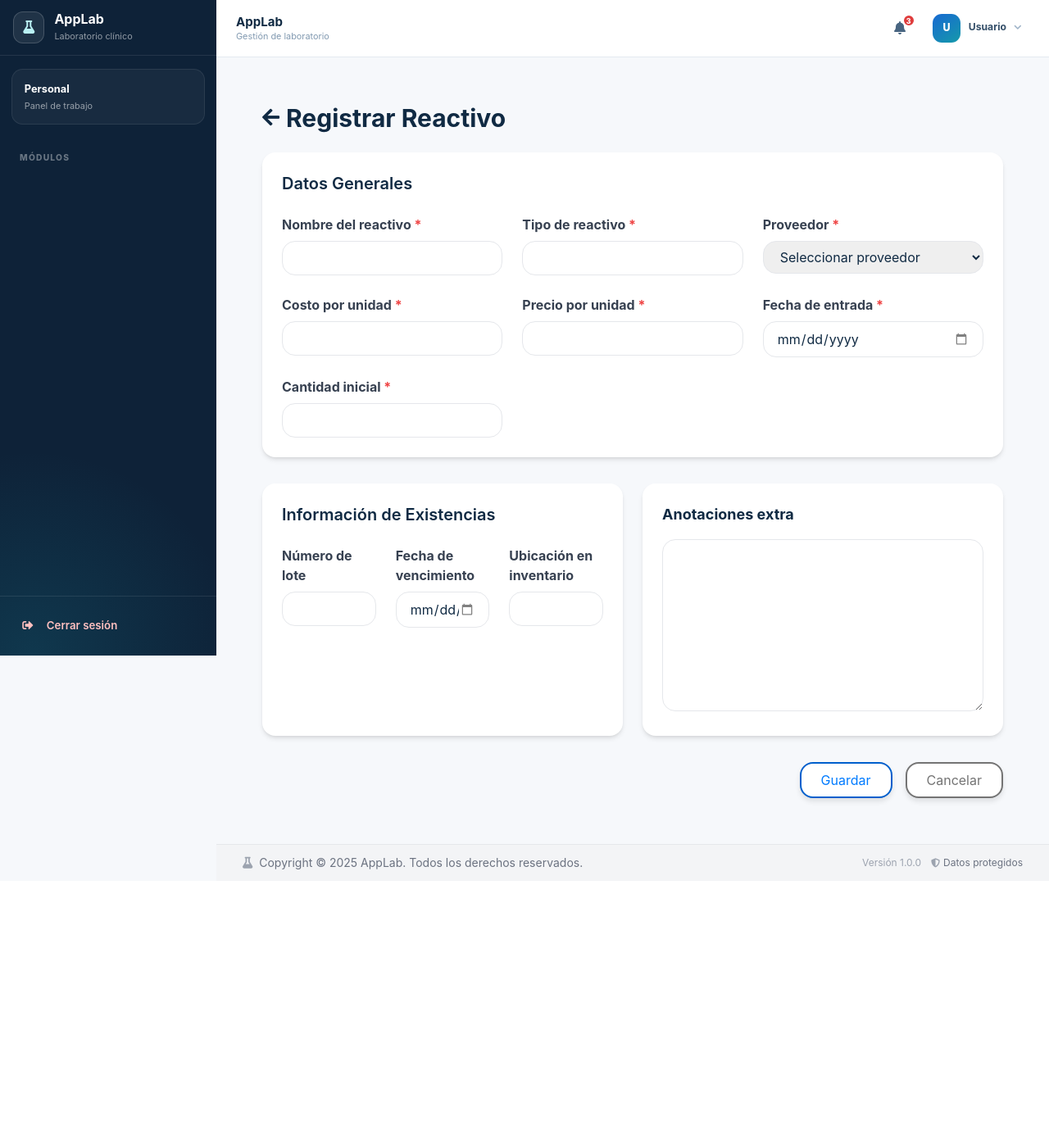
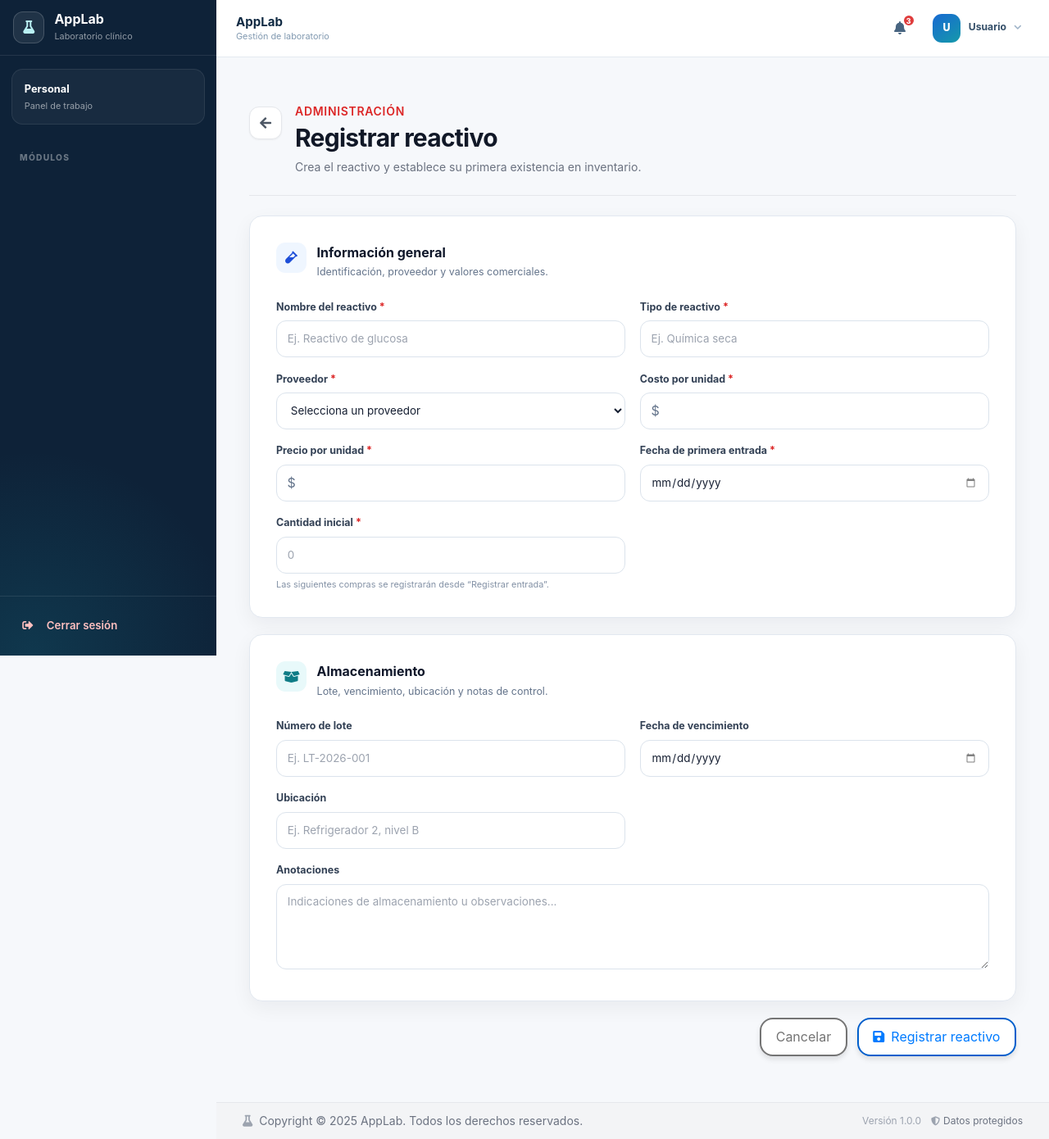
Before and after one commit to angel-pilo/applab, a Flask app: template templates/admin/add_reactivo.html in a window 1280 px wide. Shown: the whole page at 82% size. Before the commit the page ends 1061 px from the top, so only its background shows below. Run offline with Flask 3, Linux system fonts and the light colour scheme; the template is opened without the code that fills it, so the values that code supplies are empty; parts of the project's set-up code (start-up, migrations or seed data) failed here and were passed over; some libraries are stand-ins or nearby versions.

Commit message:
feat: rediseñar formulario para añadir reactivos

```diff
--- a/templates/admin/add_reactivo.html
+++ b/templates/admin/add_reactivo.html
@@ -1,138 +1,113 @@
 {% extends "base.html" %}
 
-{% block title %}Registrar Reactivo{% endblock %}
+{% block title %}{{ 'Editar reactivo' if is_edit else 'Registrar reactivo' }}{% endblock %}
 
 {% block content %}
-
-<head>
-    <script src="{{ url_for('static', filename='js/admin.js') }}"></script>
-</head>
-
-<div class="flex-1 p-8 transition-all duration-300">
-    <div class="flex items-center space-x-2 mb-6">
-        <button class="text-2xl" onclick="window.history.back()">
+<div class="admin-form-shell py-6 sm:py-8">
+  <header class="flex items-start gap-4 border-b border-gray-200 pb-6">
+    <button type="button" onclick="window.history.back()"
+            class="mt-1 grid h-10 w-10 shrink-0 place-items-center rounded-xl border border-gray-200 bg-white text-gray-600 shadow-sm transition hover:border-gray-300 hover:text-gray-900"
+            aria-label="Volver">
       <i class="fas fa-arrow-left"></i>
     </button>
-        <h1 class="text-3xl font-bold">{{ 'Editar Reactivo' if is_edit else 'Registrar Reactivo' }}</h1>
+    <div>
+      <p class="text-sm font-semibold uppercase tracking-wider text-red-600">Administración</p>
+      <h1 class="mt-1 text-3xl font-bold tracking-tight text-gray-900">
+        {{ 'Editar reactivo' if is_edit else 'Registrar reactivo' }}
+      </h1>
+      <p class="mt-2 text-sm text-gray-500">
+        {{ 'Actualiza sus datos generales sin alterar el historial de existencias.' if is_edit else 'Crea el reactivo y establece su primera existencia en inventario.' }}
+      </p>
+    </div>
+  </header>
+
+  <form method="POST"
+        action="{{ url_for('app_routes.edit_reactivo', reactivo_id=reactivo.id) if is_edit else url_for('app_routes.add_reactivo') }}"
+        class="mt-6 space-y-5">
+    <section class="admin-form-card">
+      <div class="admin-form-section-heading">
+        <span class="admin-form-section-icon"><i class="fas fa-vial"></i></span>
+        <div><h2>Información general</h2><p>Identificación, proveedor y valores comerciales.</p></div>
       </div>
 
-    <form method="POST" action="{{ url_for('app_routes.edit_reactivo', reactivo_id=reactivo.id) if is_edit else url_for('app_routes.add_reactivo') }}">
-        <div class="max-w-7xl mx-auto space-y-8">
-
-            <!-- Datos Generales -->
-            <div class="bg-white p-6 rounded-[1rem] shadow-md">
-                <h2 class="text-xl font-semibold mb-6">Datos Generales</h2>
-                <div class="grid grid-cols-1 md:grid-cols-3 gap-6">
-                    <div>
-                        <label for="nombre" class="block text-gray-700 font-bold mb-2">Nombre del reactivo <span class="text-red-500">*</span></label>
-                        <input type="text" id="nombre" name="nombre" class="w-full px-4 py-2 border rounded-[1rem]" value="{{ reactivo.nombre if reactivo else '' }}" required>
+      <div class="admin-form-grid">
+        <div class="admin-field">
+          <label for="nombre">Nombre del reactivo <span>*</span></label>
+          <input type="text" id="nombre" name="nombre" value="{{ reactivo.nombre if reactivo else '' }}"
+                 placeholder="Ej. Reactivo de glucosa" required>
         </div>
-                    <div>
-                        <label for="tipo_reactivo" class="block text-gray-700 font-bold mb-2">Tipo de reactivo <span class="text-red-500">*</span></label>
-                        <input type="text" id="tipo_reactivo" name="tipo_reactivo" class="w-full px-4 py-2 border rounded-[1rem]" value="{{ reactivo.tipo_reactivo if reactivo else '' }}" required>
+        <div class="admin-field">
+          <label for="tipo_reactivo">Tipo de reactivo <span>*</span></label>
+          <input type="text" id="tipo_reactivo" name="tipo_reactivo" value="{{ reactivo.tipo_reactivo if reactivo else '' }}"
+                 placeholder="Ej. Química seca" required>
         </div>
-                    <div>
-                        <label for="proveedor" class="block text-gray-700 font-bold mb-2">Proveedor <span class="text-red-500">*</span></label>
-                        <select id="proveedor" name="proveedor" class="w-full px-4 py-2 border rounded-[1rem]" required>
-                            <option value="" disabled selected>Seleccionar proveedor</option>
+        <div class="admin-field">
+          <label for="proveedor">Proveedor <span>*</span></label>
+          <select id="proveedor" name="proveedor" required>
+            <option value="" disabled {% if not reactivo %}selected{% endif %}>Selecciona un proveedor</option>
             {% for proveedor in proveedores %}
               <option value="{{ proveedor.id }}" {% if reactivo and proveedor.id == reactivo.proveedor_id %}selected{% endif %}>{{ proveedor.nombre }}</option>
             {% endfor %}
           </select>
         </div>
-                    <div>
-                        <label for="costo_unidad" class="block text-gray-700 font-bold mb-2">Costo por unidad <span class="text-red-500">*</span></label>
-                        <input type="number" id="costo_unidad" name="costo_unidad" step="0.01" class="w-full px-4 py-2 border rounded-[1rem]" value="{{ reactivo.costo_unidad if reactivo else '' }}" required>
+        <div class="admin-field">
+          <label for="costo_unidad">Costo por unidad <span>*</span></label>
+          <div class="admin-input-prefix"><span>$</span><input type="number" id="costo_unidad" name="costo_unidad" min="0" step="0.01" value="{{ reactivo.costo_unidad if reactivo else '' }}" required></div>
         </div>
-                    <div>
-                        <label for="precio_unidad" class="block text-gray-700 font-bold mb-2">Precio por unidad <span class="text-red-500">*</span></label>
-                        <input type="number" id="precio_unidad" name="precio_unidad" step="0.01" class="w-full px-4 py-2 border rounded-[1rem]" value="{{ reactivo.precio_unidad if reactivo else '' }}" required>
+        <div class="admin-field">
+          <label for="precio_unidad">Precio por unidad <span>*</span></label>
+          <div class="admin-input-prefix"><span>$</span><input type="number" id="precio_unidad" name="precio_unidad" min="0" step="0.01" value="{{ reactivo.precio_unidad if reactivo else '' }}" required></div>
         </div>
-                    <div>
-                        <label for="fecha_entrada" class="block text-gray-700 font-bold mb-2">Fecha de entrada <span class="text-red-500">*</span></label>
-                        <input type="date" id="fecha_entrada" name="fecha_entrada" class="w-full px-4 py-2 border rounded-[1rem]" value="{{ reactivo.fecha_entrada if reactivo else '' }}" required>
+        <div class="admin-field">
+          <label for="fecha_entrada">{{ 'Fecha de registro' if is_edit else 'Fecha de primera entrada' }} <span>*</span></label>
+          <input type="date" id="fecha_entrada" name="fecha_entrada" value="{{ reactivo.fecha_entrada if reactivo else '' }}" required>
         </div>
-                    <div>
-                        <label for="cantidad_inicial" class="block text-gray-700 font-bold mb-2">Cantidad inicial <span class="text-red-500">*</span></label>
-                        <input type="number" id="cantidad_inicial" name="cantidad_inicial" class="w-full px-4 py-2 border rounded-[1rem]" value="{{ reactivo.cantidad_inicial if reactivo else '' }}" required>
+        {% if not is_edit %}
+          <div class="admin-field">
+            <label for="cantidad_inicial">Cantidad inicial <span>*</span></label>
+            <input type="number" id="cantidad_inicial" name="cantidad_inicial" min="0" step="1" value="{{ reactivo.cantidad_inicial if reactivo else '' }}" placeholder="0" required>
+            <small>Las siguientes compras se registrarán desde “Registrar entrada”.</small>
+          </div>
+        {% else %}
+          <div class="admin-field">
+            <label for="existencia_actual">Existencia actual</label>
+            <input type="number" id="existencia_actual" value="{{ reactivo.existencia_actual if reactivo.existencia_actual is defined else reactivo.cantidad_inicial }}" readonly>
+            <small>Para aumentarla utiliza “Registrar entrada”.</small>
+          </div>
+        {% endif %}
+      </div>
+    </section>
+
+    <section class="admin-form-card">
+      <div class="admin-form-section-heading">
+        <span class="admin-form-section-icon is-cyan"><i class="fas fa-box-open"></i></span>
+        <div><h2>Almacenamiento</h2><p>Lote, vencimiento, ubicación y notas de control.</p></div>
+      </div>
+
+      <div class="admin-form-grid">
+        <div class="admin-field">
+          <label for="numero_lote">Número de lote</label>
+          <input type="text" id="numero_lote" name="numero_lote" value="{{ reactivo.numero_lote if reactivo else '' }}" placeholder="Ej. LT-2026-001">
+        </div>
+        <div class="admin-field">
+          <label for="fecha_vencimiento">Fecha de vencimiento</label>
+          <input type="date" id="fecha_vencimiento" name="fecha_vencimiento" value="{{ reactivo.fecha_vencimiento if reactivo else '' }}">
+        </div>
+        <div class="admin-field">
+          <label for="ubicacion_inventario">Ubicación</label>
+          <input type="text" id="ubicacion_inventario" name="ubicacion_inventario" value="{{ reactivo.ubicacion_inventario if reactivo else '' }}" placeholder="Ej. Refrigerador 2, nivel B">
+        </div>
+        <div class="admin-field admin-field-full">
+          <label for="anotaciones">Anotaciones</label>
+          <textarea id="anotaciones" name="anotaciones" rows="4" placeholder="Indicaciones de almacenamiento u observaciones...">{{ reactivo.anotaciones if reactivo else '' }}</textarea>
         </div>
       </div>
-            </div>
+    </section>
 
-            <!-- Información de Existencias y Anotaciones lado a lado -->
-            <div class="flex gap-6 max-w-8xl">
-                <div class="bg-white p-6 rounded-[1rem] md:w-[50%] w-full shadow-md">
-                    <h2 class="text-xl font-semibold mb-6">Información de Existencias</h2>
-                    <div class="grid grid-cols-1 md:grid-cols-3 gap-6">
-                        <div>
-                            <label for="numero_lote" class="block text-gray-700 font-bold mb-2">Número de lote</label>
-                            <input type="text" id="numero_lote" name="numero_lote" class="w-full px-4 py-2 border rounded-[1rem]" value="{{ reactivo.numero_lote if reactivo else '' }}">
-                        </div>
-                        <div>
-                            <label for="fecha_vencimiento" class="block text-gray-700 font-bold mb-2">Fecha de vencimiento</label>
-                            <input type="date" id="fecha_vencimiento" name="fecha_vencimiento" class="w-full px-4 py-2 border rounded-[1rem]" value="{{ reactivo.fecha_vencimiento if reactivo else '' }}">
-                        </div>
-                        <div>
-                            <label for="ubicacion_inventario" class="block text-gray-700 font-bold mb-2">Ubicación en inventario</label>
-                            <input type="text" id="ubicacion_inventario" name="ubicacion_inventario" class="w-full px-4 py-2 border rounded-[1rem]" value="{{ reactivo.ubicacion_inventario if reactivo else '' }}">
-                        </div>
-                    </div>
-                </div>
-
-                <div class="bg-white p-6 rounded-[1rem] md:w-[50%] w-full shadow-md">
-                    <h2 class="text-lg font-bold mb-4">Anotaciones extra</h2>
-                    <textarea id="anotaciones" name="anotaciones" rows="8" class="w-full px-4 py-2 border rounded-[1rem]">{{ reactivo.anotaciones if reactivo else '' }}</textarea>
-                </div>
-            </div>
-
-            <!-- Botones -->
-            <div class="max-w-8xl mx-auto flex justify-end mt-6 gap-4">
-                <button id="guardar-btn" type="submit" class="btn-guardar px-6 py-2 rounded-[1rem]">Guardar</button>
-                <button type="button" class="btn-cancelar px-6 py-2 rounded-[1rem]" onclick="window.history.back()">Cancelar</button>
-            </div>
+    <div class="admin-form-actions">
+      <button type="button" class="btn-cancelar" onclick="window.history.back()">Cancelar</button>
+      <button type="submit" class="btn-guardar"><i class="fas fa-save mr-2"></i>{{ 'Guardar cambios' if is_edit else 'Registrar reactivo' }}</button>
     </div>
   </form>
 </div>
-
-<script>
-  document.addEventListener("DOMContentLoaded", function () {
-    const nombreInput = document.querySelector('[name="nombre"]');
-    const telefonoInput = document.querySelector('[name="telefono"]');
-    const correoInput = document.querySelector('[name="correo"]');
-    const guardarBtn = document.getElementById("guardar-btn");
-
-    function checkDuplicado() {
-      const nombre = nombreInput.value.trim();
-      const telefono = telefonoInput.value.trim();
-      const correo = correoInput.value.trim();
-
-      if (!nombre && !telefono && !correo) return;
-
-      fetch("/api/check_proveedor", {
-        method: "POST",
-        headers: { "Content-Type": "application/json" },
-        body: JSON.stringify({ nombre, telefono, correo })
-      })
-      .then(res => res.json())
-      .then(data => {
-        const alerta = document.getElementById("alerta-duplicado");
-        if (data.exists) {
-          alerta.classList.remove("hidden");
-          guardarBtn.disabled = true;
-        } else {
-          alerta.classList.add("hidden");
-          guardarBtn.disabled = false;
-        }
-      })
-      .catch(() => {
-        console.error("Error verificando proveedor duplicado");
-      });
-    }
-
-    nombreInput.addEventListener("input", checkDuplicado);
-    telefonoInput.addEventListener("input", checkDuplicado);
-    correoInput.addEventListener("input", checkDuplicado);
-  });
-</script>
-
 {% endblock %}
```
Lines whose indentation alone changed are shown as unchanged.
